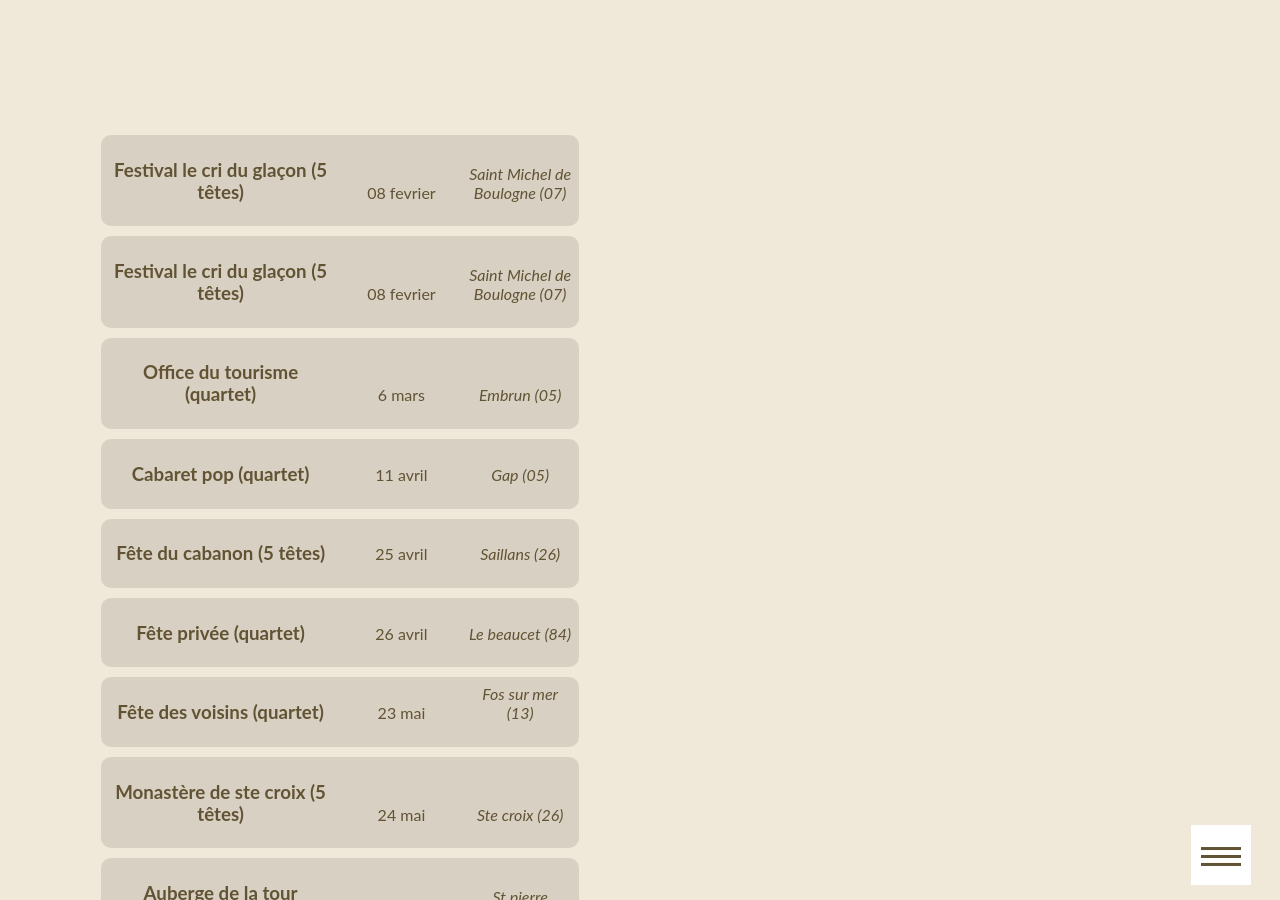
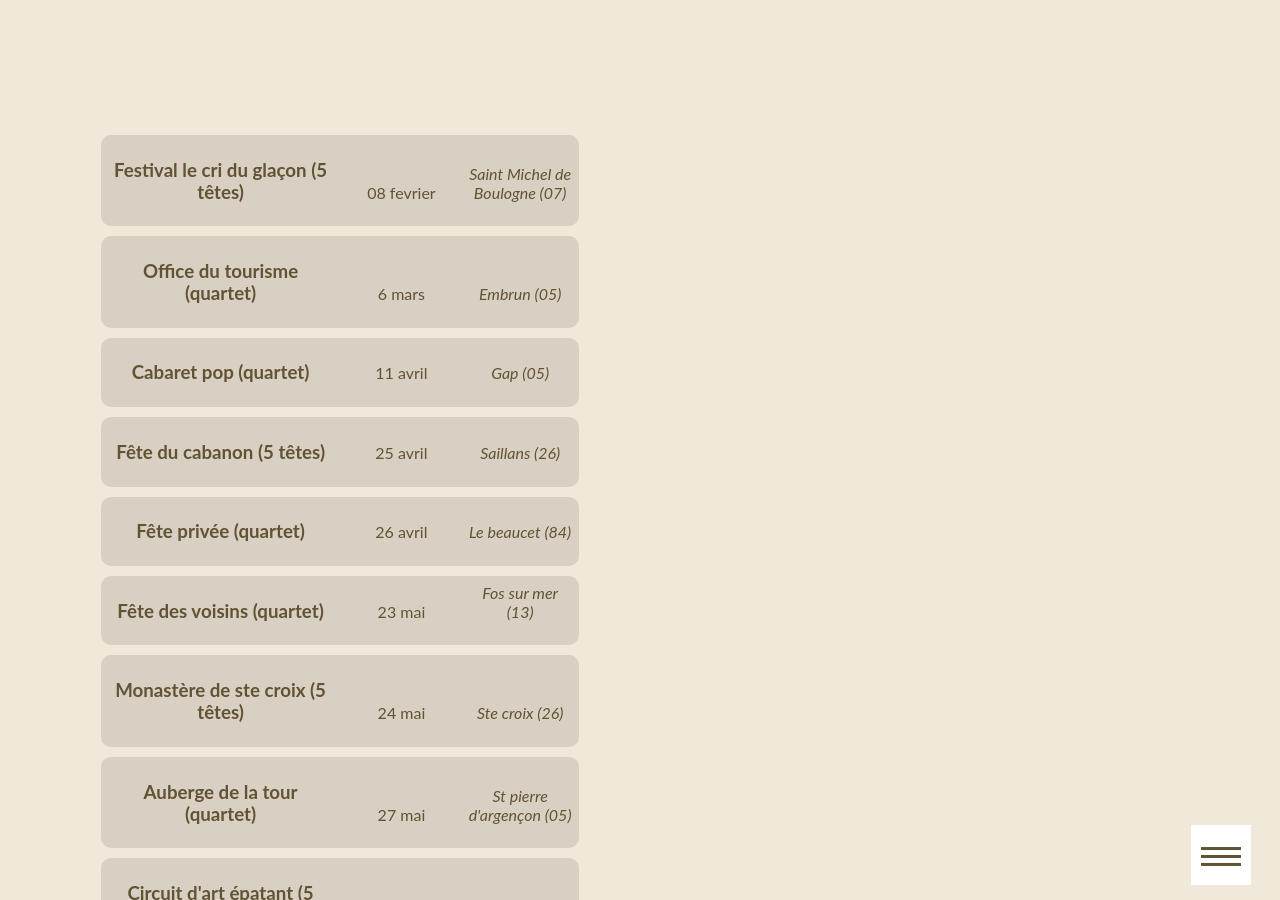
Before and after one commit to ftmftrs/ftmftrs.github.io, a Jekyll site: the page built from concert/index.html, in a window 1280 px wide and 900 px high, scrolled down 763 px. Built offline with Jekyll 4.4.1, drawn with Linux system fonts in a browser that asks for light colours; Markdown is read by kramdown in place of the engine named in the settings; comment, search, counter and statistics services are not loaded.

Commit message:
Update concerts.yml

```diff
--- a/_data/concerts.yml
+++ b/_data/concerts.yml
@@ -1,8 +1,4 @@
 ---
-
-- title: Festival le cri du glaçon (5 têtes)
-  date: 08 fevrier
-  address: Saint Michel de Boulogne (07)
 
 - title: Festival le cri du glaçon (5 têtes)
   date: 08 fevrier
```
